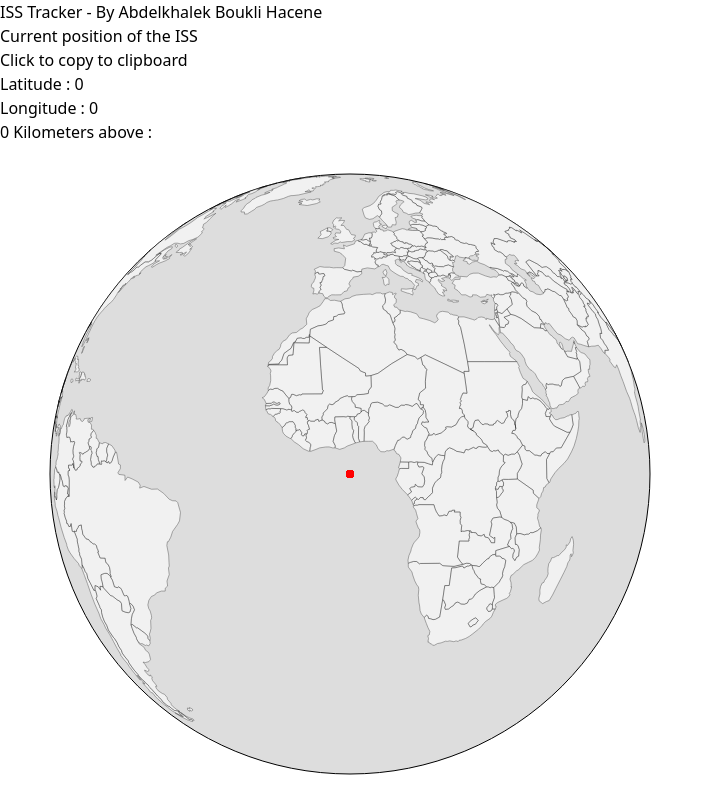
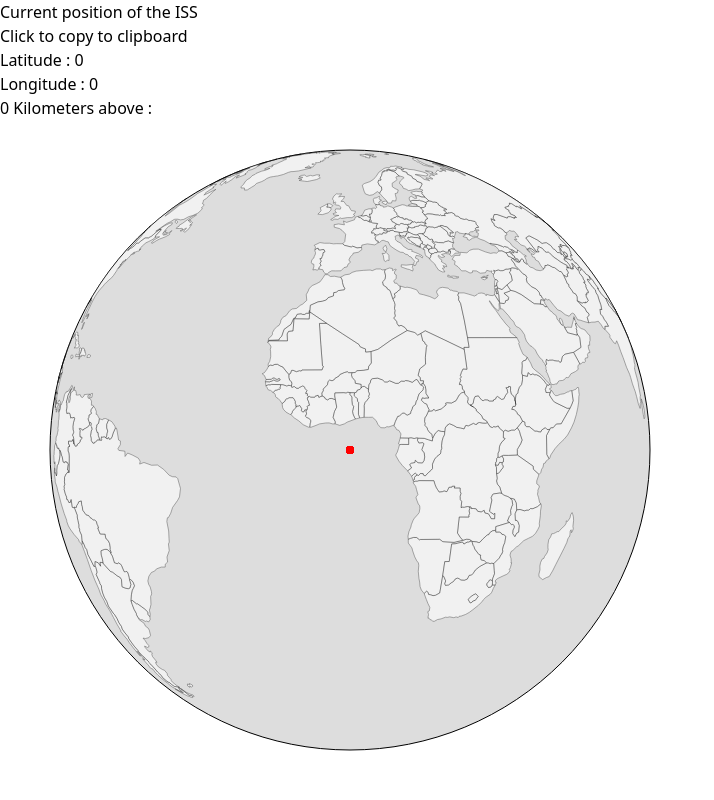
Before and after one commit to abh31000/iss-tracker, a React (Vite) app: page / in a window 1280 px wide. Shown: the whole page, without its empty margins (0-714 px from the left). Built offline with nearby package versions, Linux system fonts and the light colour scheme; no server answers.

Commit message:
Removed title

```diff
--- a/src/components/Globe.tsx
+++ b/src/components/Globe.tsx
@@ -128,7 +128,6 @@
 
   return (
     <>
-      <h1 className="font-[Helvetica] text-lg -mb-10 select-none py-2 text-center ">ISS Tracker - By Abdelkhalek Boukli Hacene</h1>
 
       <div className="font-[Helvetica] grid grid-rows-2 grid-flow-col justify-items-center">
         <div className="w-full mt-4">
```
